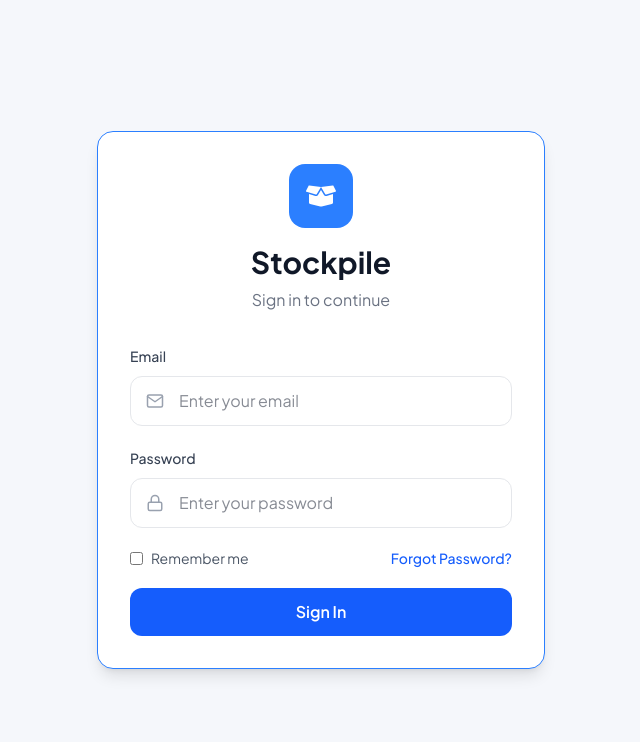
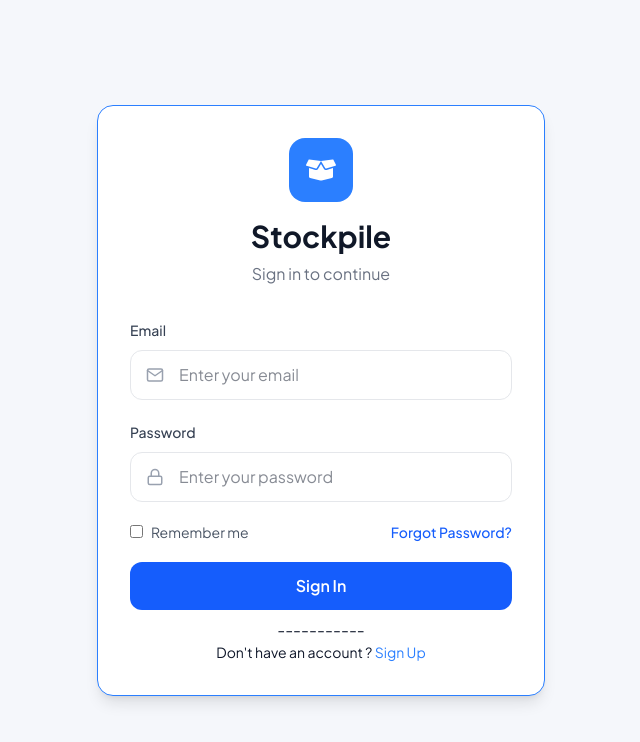
Before and after one commit to khan-afridi515/inventoryFrontend, a React (Vite) app: page /login in a window 1280 px wide. Shown: the top 742 px of the page, without its empty margins (319-959 px from the left). Built offline with nearby package versions, Linux system fonts and the light colour scheme; no server answers.

Commit message:
add signup option in signin

```diff
--- a/src/pages/Auth/signUp.jsx
+++ b/src/pages/Auth/signUp.jsx
@@ -280,7 +280,7 @@ export default function Signup() {
               type="button"
               disabled={loading}
               onClick={() => navigate("/login")}
-              className="text-blue-600 hover:text-blue-700 font-medium"
+              className="text-blue-600 hover:text-blue-700 font-medium cursor-pointer"
             >
               Sign In
             </button>
--- a/src/pages/Auth/signin.jsx
+++ b/src/pages/Auth/signin.jsx
@@ -2,7 +2,7 @@ import { useState } from "react";
 import { FaBoxOpen } from "react-icons/fa";
 import { FiMail, FiLock } from "react-icons/fi";
 import { useAuth } from "../../context/authContext";
-import { useNavigate } from "react-router-dom";
+import { Link, useNavigate } from "react-router-dom";
 
 
 export default function Login() {
@@ -191,6 +191,8 @@ export default function Login() {
             {loading ? "Signing In..." : "Sign In"}
           </button>
         </form>
+        <p className="text-center mt-2">-----------</p>
+        <p className="text-center text-[14px]">Don't have an account ? <Link to="/signup" className="text-blue-500">Sign Up</Link></p>
       </div>
     </div>
   );
```
